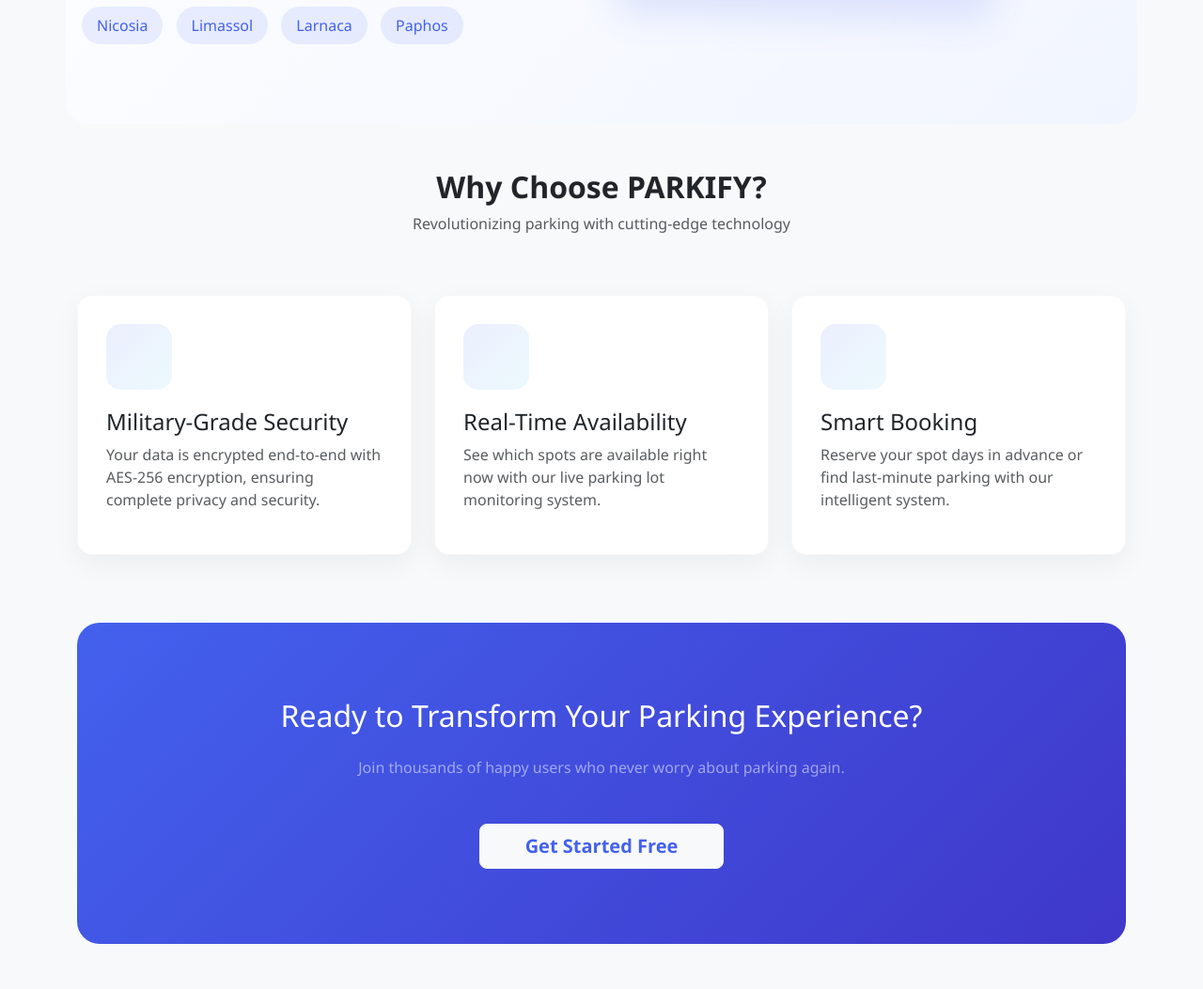
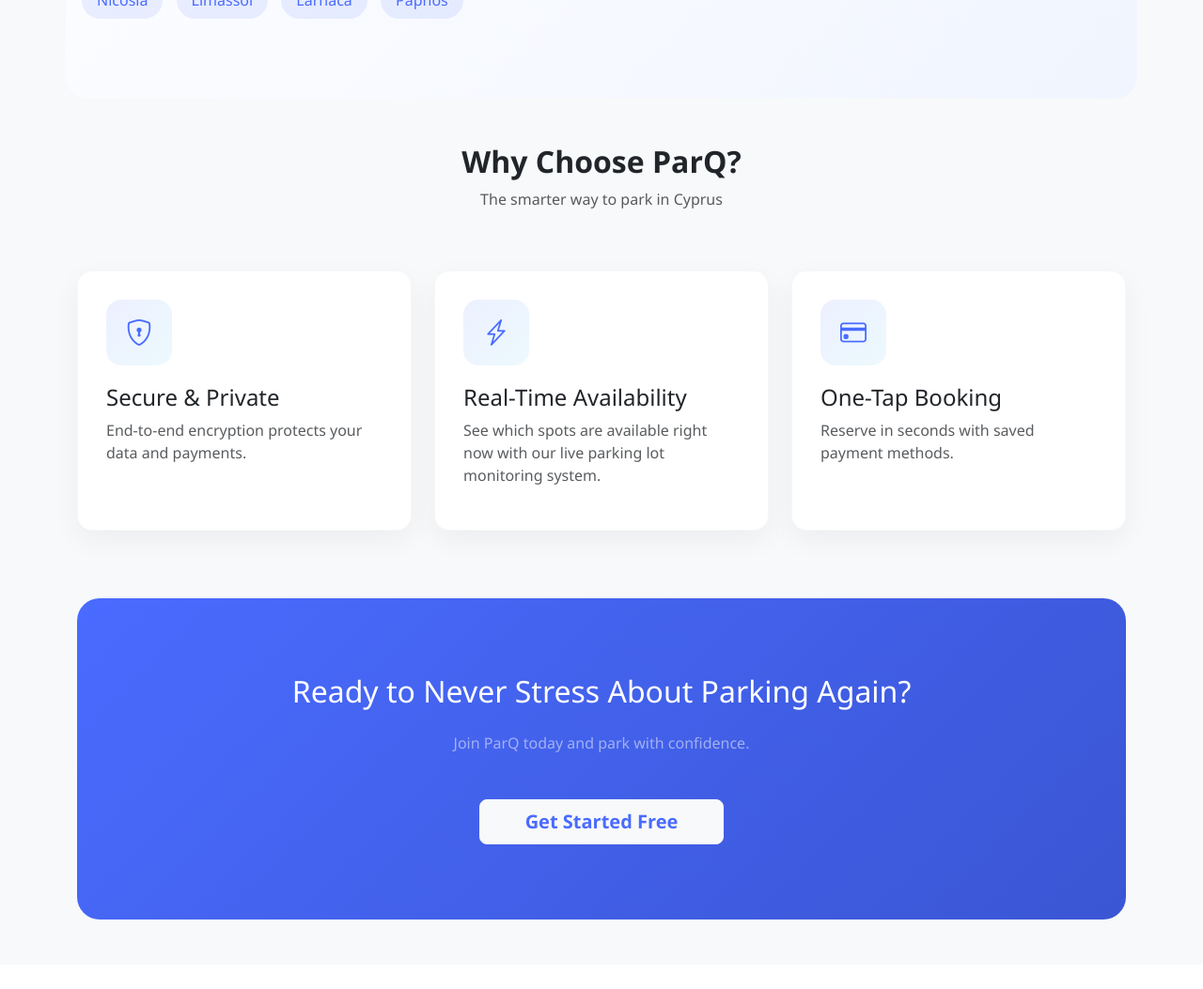
Before and after one commit to tonymich25/ParQ, a Flask app: page / in a window 1280 px wide. Shown: the part 579-1632 px from the top of the page at 94% size. After the commit the page ends 1558 px from the top, so only its background shows below. Run offline with Flask 3, Linux system fonts and the light colour scheme; some libraries are stand-ins or nearby versions.

Commit message:
Added map of cyprus

```diff
--- a/templates/index.html
+++ b/templates/index.html
@@ -3,13 +3,14 @@
 <head>
     <meta charset="UTF-8">
     <meta name="viewport" content="width=device-width, initial-scale=1.0">
-    <title>ParQ - Smart Parking Solutions</title>
+    <title>ParQ - Smart Parking in Cyprus</title>
     <link href="https://cdn.jsdelivr.net/npm/bootstrap@5.3.3/dist/css/bootstrap.min.css" rel="stylesheet">
     <link rel="stylesheet" href="https://cdnjs.cloudflare.com/ajax/libs/animate.css/4.1.1/animate.min.css">
+    <link rel="stylesheet" href="https://cdn.jsdelivr.net/npm/bootstrap-icons@1.10.0/font/bootstrap-icons.css">
     <style>
         :root {
-            --primary: #4361ee;
-            --secondary: #3f37c9;
+            --primary: #4a6bff;  /* Brighter blue for ParQ */
+            --secondary: #3a56d4;
             --accent: #4cc9f0;
         }
         body {
@@ -25,7 +26,6 @@
             background: linear-gradient(135deg, #ffffff 0%, #f1f5ff 100%);
             border-radius: 24px;
             overflow: hidden;
-            position: relative;
         }
         .hero h1 {
             font-size: 3rem;
@@ -35,13 +35,9 @@
             -webkit-text-fill-color: transparent;
             margin-bottom: 20px;
         }
-        .hero p {
-            font-size: 1.2rem;
-            color: #495057;
-        }
         .hero-image {
             border-radius: 16px;
-            box-shadow: 0 20px 40px rgba(67, 97, 238, 0.15);
+            box-shadow: 0 20px 40px rgba(74, 107, 255, 0.15);
             transform: perspective(1000px) rotateY(-5deg);
             transition: all 0.3s ease;
         }
@@ -70,12 +66,12 @@
         }
         .feature-card:hover {
             transform: translateY(-10px);
-            box-shadow: 0 15px 35px rgba(67, 97, 238, 0.1);
+            box-shadow: 0 15px 35px rgba(74, 107, 255, 0.1);
         }
         .feature-icon {
             width: 70px;
             height: 70px;
-            background: linear-gradient(135deg, rgba(67, 97, 238, 0.1) 0%, rgba(76, 201, 240, 0.1) 100%);
+            background: linear-gradient(135deg, rgba(74, 107, 255, 0.1) 0%, rgba(76, 201, 240, 0.1) 100%);
             border-radius: 16px;
             display: flex;
             align-items: center;
@@ -89,7 +85,7 @@
         .city-badge {
             display: inline-block;
             padding: 8px 16px;
-            background-color: rgba(67, 97, 238, 0.1);
+            background-color: rgba(74, 107, 255, 0.1);
             color: var(--primary);
             border-radius: 50px;
             margin: 5px;
@@ -100,7 +96,6 @@
             color: white;
             padding: 80px 0;
             border-radius: 24px;
-            overflow: hidden;
         }
         .pulse-animation {
             animation: pulse 2s infinite;
@@ -114,10 +109,11 @@
 </head>
 <body>
 
+<!-- Navbar with ParQ Branding -->
 <nav class="navbar navbar-expand-lg navbar-light bg-white">
     <div class="container">
         <a class="navbar-brand fw-bold fs-3" href="#">
-            <span style="color: var(--primary);">🚗 PARKIFY</span>
+            <span style="color: var(--primary);">ParQ</span>
         </a>
         <div class="d-flex">
             <a href="/login" class="btn btn-outline-primary me-2">Login</a>
@@ -126,16 +122,17 @@
     </div>
 </nav>
 
+<!-- Hero Section -->
 <div class="container my-5">
     <div class="row align-items-center hero mb-5">
         <div class="col-lg-6 mb-4 mb-lg-0">
             <h1 class="animate__animated animate__fadeInDown">Smart Parking Made Simple</h1>
             <p class="lead mb-4 animate__animated animate__fadeIn animate__delay-1s">
-                Discover and reserve parking spots across Cyprus in real-time. Our encrypted platform ensures your data stays secure while you find the perfect spot.
+                Find and reserve parking spots across Cyprus in real-time. No more circling the block!
             </p>
             <div class="d-flex animate__animated animate__fadeIn animate__delay-2s">
-                <a href="/booking" class="btn btn-primary btn-lg me-3 pulse-animation">Book a Spot Now</a>
-                <a href="#features" class="btn btn-outline-primary btn-lg">Learn More</a>
+                <a href="/booking" class="btn btn-primary btn-lg me-3 pulse-animation">Find Parking Now</a>
+                <a href="#features" class="btn btn-outline-primary btn-lg">How It Works</a>
             </div>
             <div class="mt-4 animate__animated animate__fadeIn animate__delay-3s">
                 <h6 class="text-muted mb-3">AVAILABLE IN:</h6>
@@ -148,14 +145,25 @@
             </div>
         </div>
         <div class="col-lg-6 animate__animated animate__fadeInRight">
-            <img src="https://images.unsplash.com/photo-1600705725958-9e49982a3236?ixlib=rb-1.2.1&auto=format&fit=crop&w=1000&q=80" alt="Parking app interface" class="img-fluid hero-image">
+            <div class="map-container">
+                <!-- Google Static Map centered on Cyprus -->
+                <img src="https://maps.googleapis.com/maps/api/staticmap?center=35.1264,33.4299&zoom=9&size=600x400&maptype=roadmap&markers=color:red%7C35.1856,33.3823%7C35.1408,33.2781%7C34.9167,33.6167%7C34.7071,32.9983&key=AIzaSyDuGrjd31q_Yad2NrtZh5zy7_mnUBCnSgc"
+                     alt="Cyprus Parking Map"
+                     class="img-fluid"
+                    style="border-radius: 12px; overflow: hidden;">
+                <!-- Animated pins (visual only) -->
+                <div class="map-pin" style="top: 30%; left: 50%;"></div> <!-- Nicosia -->
+                <div class="map-pin" style="top: 50%; left: 40%;"></div> <!-- Limassol -->
+                <div class="map-pin" style="top: 60%; left: 60%;"></div> <!-- Larnaca -->
+            </div>
         </div>
     </div>
 
+    <!-- Features -->
     <div id="features" class="row mt-5 mb-5">
         <div class="col-12 text-center mb-5">
-            <h2 class="fw-bold">Why Choose PARKIFY?</h2>
-            <p class="text-muted">Revolutionizing parking with cutting-edge technology</p>
+            <h2 class="fw-bold">Why Choose ParQ?</h2>
+            <p class="text-muted">The smarter way to park in Cyprus</p>
         </div>
 
         <div class="col-md-4 mb-4 animate__animated animate__fadeInUp">
@@ -163,15 +171,15 @@
                 <div class="feature-icon">
                     <i class="bi bi-shield-lock"></i>
                 </div>
-                <h4>Military-Grade Security</h4>
-                <p class="text-muted">Your data is encrypted end-to-end with AES-256 encryption, ensuring complete privacy and security.</p>
+                <h4>Secure & Private</h4>
+                <p class="text-muted">End-to-end encryption protects your data and payments.</p>
             </div>
         </div>
 
         <div class="col-md-4 mb-4 animate__animated animate__fadeInUp animate__delay-1s">
             <div class="feature-card">
                 <div class="feature-icon">
-                    <i class="bi bi-geo-alt"></i>
+                    <i class="bi bi-lightning-charge"></i>
                 </div>
                 <h4>Real-Time Availability</h4>
                 <p class="text-muted">See which spots are available right now with our live parking lot monitoring system.</p>
@@ -181,26 +189,25 @@
         <div class="col-md-4 mb-4 animate__animated animate__fadeInUp animate__delay-2s">
             <div class="feature-card">
                 <div class="feature-icon">
-                    <i class="bi bi-calendar-check"></i>
+                    <i class="bi bi-credit-card"></i>
                 </div>
-                <h4>Smart Booking</h4>
-                <p class="text-muted">Reserve your spot days in advance or find last-minute parking with our intelligent system.</p>
+                <h4>One-Tap Booking</h4>
+                <p class="text-muted">Reserve in seconds with saved payment methods.</p>
             </div>
         </div>
     </div>
 
+    <!-- CTA Section -->
     <div class="cta-section text-center mt-5">
-        <h2 class="text-white mb-4">Ready to Transform Your Parking Experience?</h2>
-        <p class="text-white-50 mb-5">Join thousands of happy users who never worry about parking again.</p>
+        <h2 class="text-white mb-4">Ready to Never Stress About Parking Again?</h2>
+        <p class="text-white-50 mb-5">Join ParQ today and park with confidence.</p>
         <a href="/register" class="btn btn-light btn-lg px-5" style="color: var(--primary); font-weight: 600;">Get Started Free</a>
     </div>
 </div>
 
 <script src="https://cdn.jsdelivr.net/npm/bootstrap@5.3.3/dist/js/bootstrap.bundle.min.js"></script>
-<script src="https://cdn.jsdelivr.net/npm/@popperjs/core@2.11.6/dist/umd/popper.min.js"></script>
-<script src="https://cdn.jsdelivr.net/npm/bootstrap-icons@1.10.0/font/bootstrap-icons.css"></script>
 <script>
-    // Simple animation trigger on scroll
+    // Scroll animations
     document.addEventListener('DOMContentLoaded', function() {
         const animateElements = document.querySelectorAll('.animate__animated');
 
```
